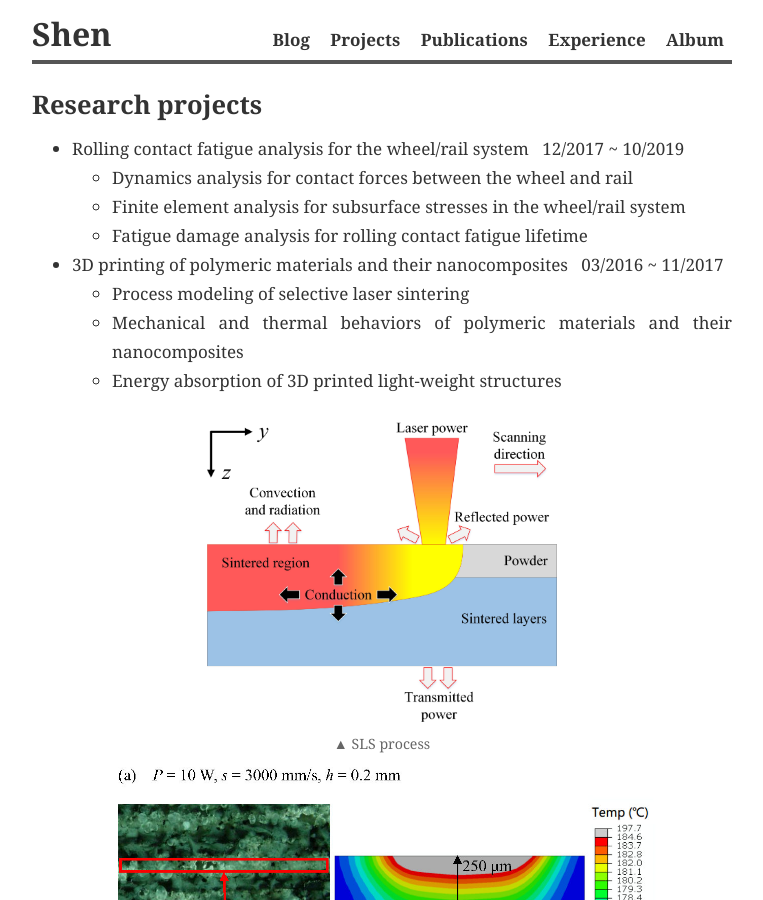
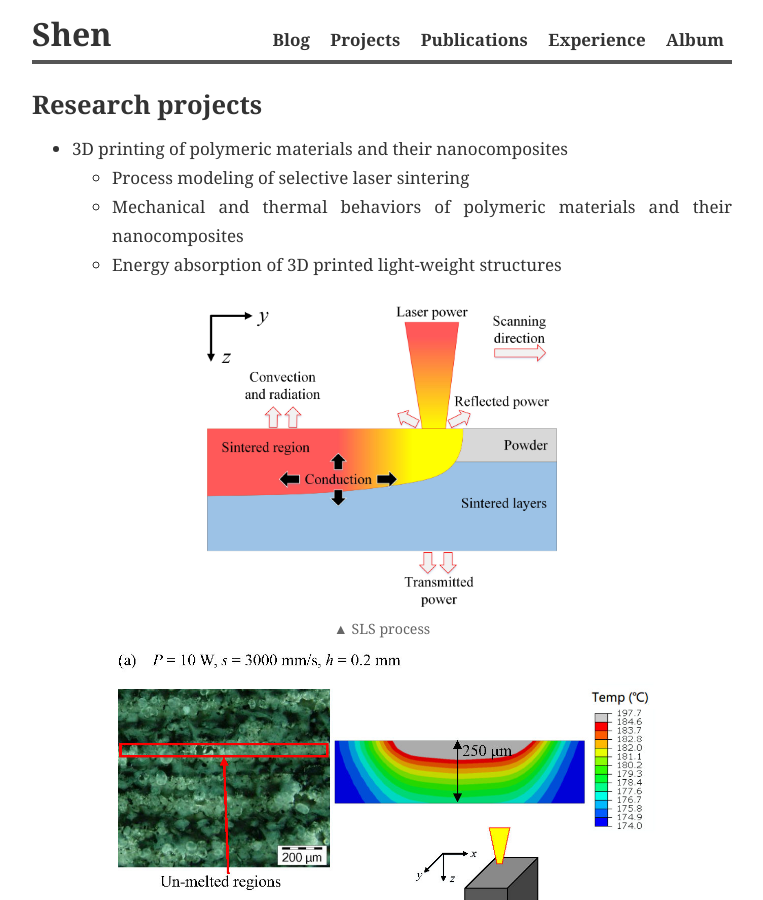
Before and after one commit to philshenfei/feishen, a Jekyll site: the page built from projects.md, in a window 1280 px wide and 900 px high. Shown: the whole window, without its empty margins (258-1021 px from the left). Built offline with Jekyll 4.4.1, drawn with Linux system fonts in a browser that asks for light colours; nearby versions of some CDN libraries; formulas are drawn with MathJax 3; some of the changed text lies outside the part shown.

Commit message:
Signed-off-by: philshenfei <philshenfei@gmail.com>

```diff
--- a/projects.md
+++ b/projects.md
@@ -5,12 +5,7 @@ title: Projects
 
 ## Research projects
 
-* Rolling contact fatigue analysis for the wheel/rail system &nbsp; 12/2017 ~ 10/2019
-  - Dynamics analysis for contact forces between the wheel and rail
-  - Finite element analysis for subsurface stresses in the wheel/rail system
-  - Fatigue damage analysis for rolling contact fatigue lifetime
-
-* 3D printing of polymeric materials and their nanocomposites &nbsp; 03/2016 ~ 11/2017
+* 3D printing of polymeric materials and their nanocomposites
   - Process modeling of selective laser sintering
   - Mechanical and thermal behaviors of polymeric materials and their nanocomposites
   - Energy absorption of 3D printed light-weight structures
```
Also changed, not shown: other parts of projects.md (+9 -9 lines).
